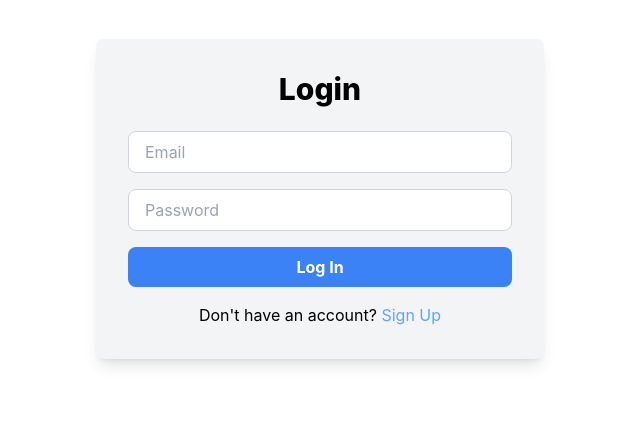
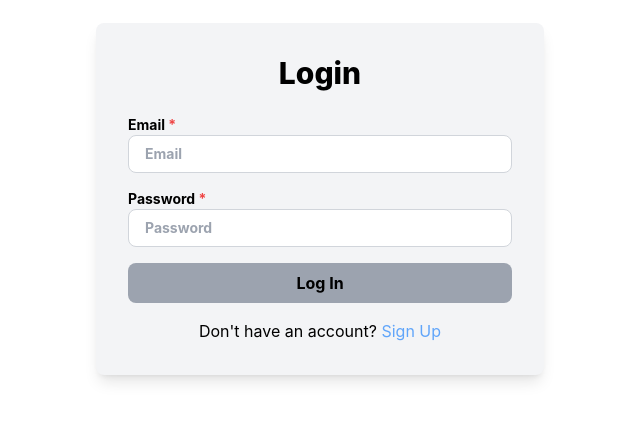
Before and after one commit to lostvayne47/family-expense-tracker, a React (Create React App) app in the folder frontend/: page /login in a window 1280 px wide. Shown: the part 201-622 px from the top of the page, without its empty margins (320-960 px from the left). Built offline with nearby package versions, Linux system fonts and the light colour scheme.

Commit message:
User  input validation done

```diff
--- a/frontend/src/components/LoginPage.js
+++ b/frontend/src/components/LoginPage.js
@@ -1,9 +1,18 @@
-import React from "react";
+import React, { useState } from "react";
 import { useTheme } from "./ThemeProvider";
 import { Link } from "react-router";
 
 const LoginPage = () => {
   const { darkMode } = useTheme();
+  const [email, setEmail] = useState("");
+  const [password, setPassword] = useState("");
+  const isFormValid = email.trim() !== "" && password.trim() !== "";
+
+  const handleSubmit = (e) => {
+    e.preventDefault();
+
+    // Proceed with login logic
+  };
 
   return (
     <div
@@ -17,31 +26,44 @@ const LoginPage = () => {
         }`}
       >
         <h2 className="text-3xl font-extrabold text-center mb-6">Login</h2>
-        <form className="space-y-4">
+        <form className="space-y-4" onSubmit={handleSubmit}>
+          <label className="block text-sm font-bold">
+            Email <span className="text-red-500">*</span>
             <input
               type="email"
               placeholder="Email"
+              value={email}
+              onChange={(e) => setEmail(e.target.value)}
               className={`w-full px-4 py-2 rounded-lg border ${
                 darkMode
                   ? "border-gray-600 bg-gray-700 text-white"
                   : "border-gray-300 bg-white text-black"
               }`}
             />
+          </label>
+          <label className="block text-sm font-bold">
+            Password <span className="text-red-500">*</span>
             <input
               type="password"
               placeholder="Password"
+              value={password}
+              onChange={(e) => setPassword(e.target.value)}
               className={`w-full px-4 py-2 rounded-lg border ${
                 darkMode
                   ? "border-gray-600 bg-gray-700 text-white"
                   : "border-gray-300 bg-white text-black"
               }`}
             />
+          </label>
           <button
             type="submit"
+            disabled={!isFormValid}
             className={`w-full px-4 py-2 rounded-lg font-bold transition ${
-              darkMode
+              isFormValid
+                ? darkMode
                   ? "bg-blue-600 hover:bg-blue-500"
                   : "bg-blue-500 hover:bg-blue-400 text-white"
+                : "bg-gray-400 cursor-not-allowed"
             }`}
           >
             Log In
```
Lines whose indentation alone changed are shown as unchanged.
